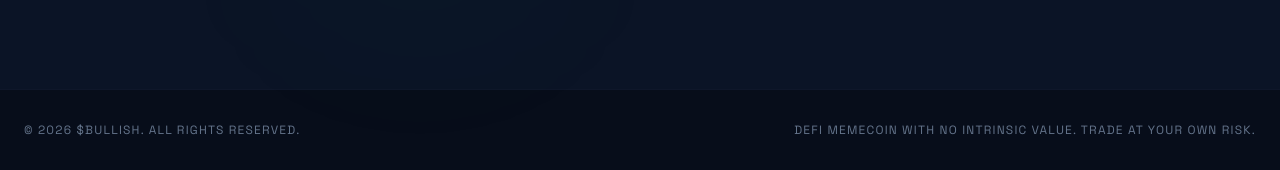
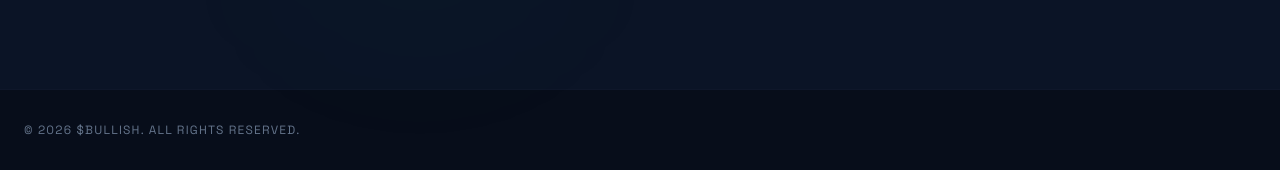
Before and after one commit to znerol147-jpg/Bullish_Ansem, a plain HTML site: page index.html in a window 1280 px wide. Shown: the part 3901-4071 px from the top of the page. Drawn offline with nearby package versions, Linux system fonts and the light colour scheme.

Commit message:
Remove disclaimer from footer in index.html
Removed disclaimer about DeFi Memecoin from footer.

```diff
--- a/index.html
+++ b/index.html
@@ -344,7 +344,6 @@
     <footer class="bg-[#070d1a] border-t border-slate-900 py-8 text-center text-xs text-slate-500 uppercase tracking-widest">
         <div class="max-w-7xl mx-auto px-6 flex flex-col sm:flex-row justify-between items-center gap-4">
             <p>&copy; 2026 $BULLISH. All rights reserved.</p>
-            <p>DeFi Memecoin with no intrinsic value. Trade at your own risk.</p>
         </div>
     </footer>
 
```
